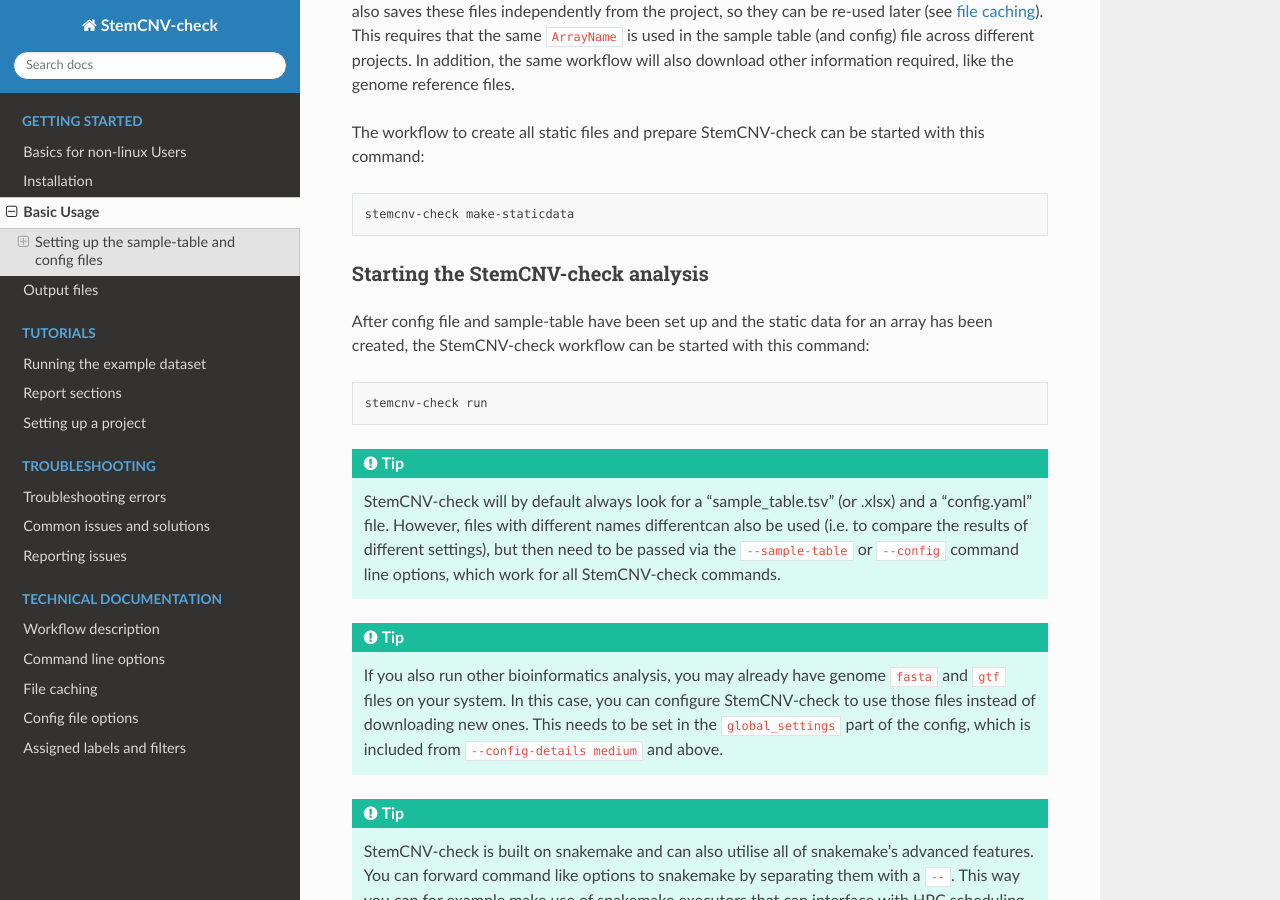
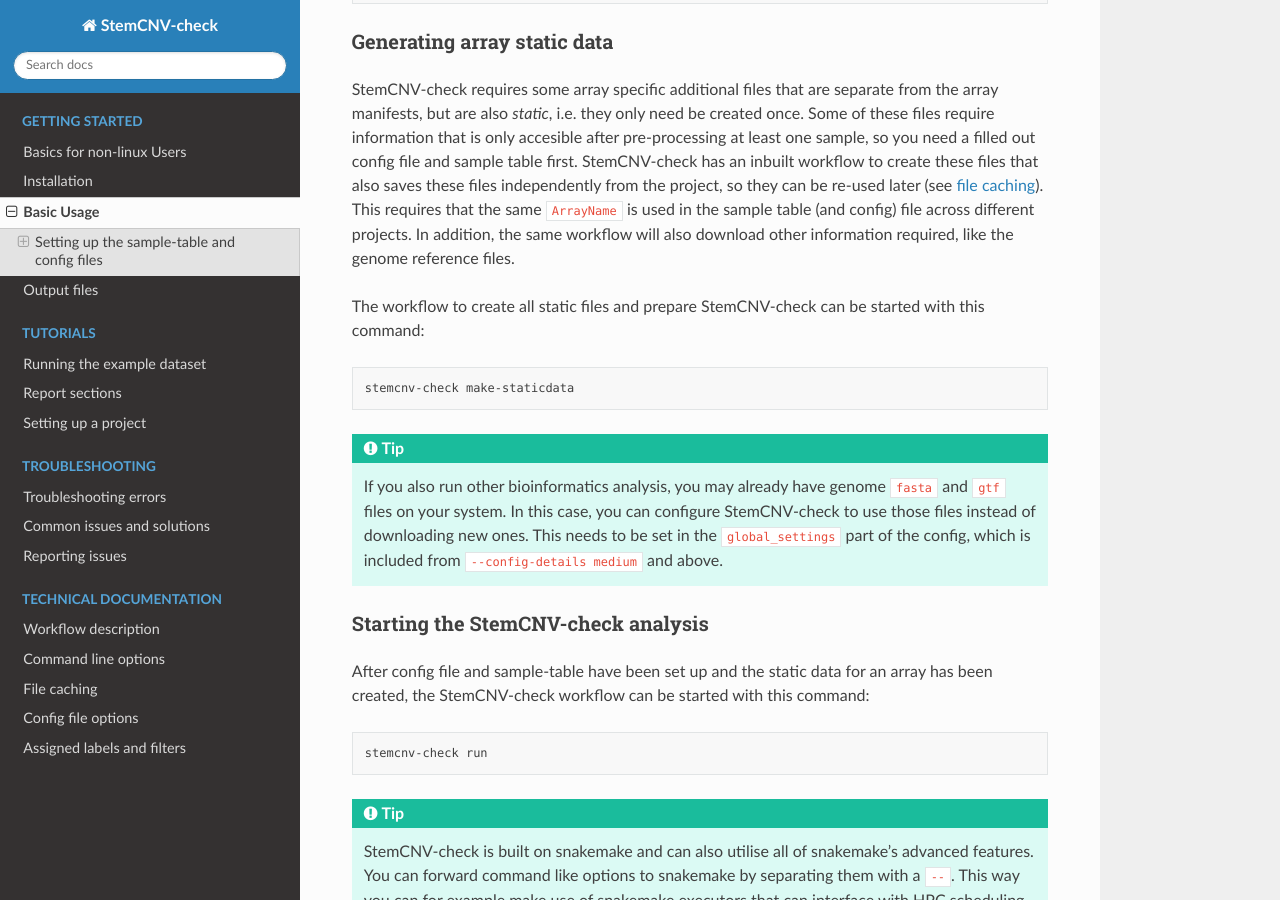
Before and after one commit to bihealth/StemCNV-check, a Sphinx documentation site: the page built from docs/source/basics_usage.rst, in a window 1280 px wide and 900 px high, scrolled down 2839 px. Built offline with Sphinx 7.4.7 and the Read the Docs theme 3.1.0, drawn with Linux system fonts in a browser that asks for light colours; some of the changed text lies outside the part shown.

Commit message:
Update basics_usage.rst

```diff
--- a/docs/source/basics_usage.rst
+++ b/docs/source/basics_usage.rst
@@ -122,22 +135,6 @@ workflow can be started with this command:
     stemcnv-check run
 
 
-
-
-
-.. tip::
-
-    StemCNV-check will by default always look for a "sample_table.tsv" (or .xlsx) and a "config.yaml" file.
-    However,  files with different names differentcan also be used (i.e. to compare the results of different settings), but then need to be passed via the ``--sample-table`` or ``--config`` command line options, which work for all StemCNV-check commands.
-
-
-.. tip::
-
-    If you also run other bioinformatics analysis, you may already have genome ``fasta`` and ``gtf`` files on your system.
-    In this case, you can configure StemCNV-check to use those files instead of downloading new ones. This needs to be set
-    in the ``global_settings`` part of the config, which is included from ``--config-details medium`` and above.
-
-
 .. tip::
 
     StemCNV-check is built on snakemake and can also utilise all of snakemake's advanced features.
```
Also changed, not shown: other parts of docs/source/basics_usage.rst (+13 -0 lines).
